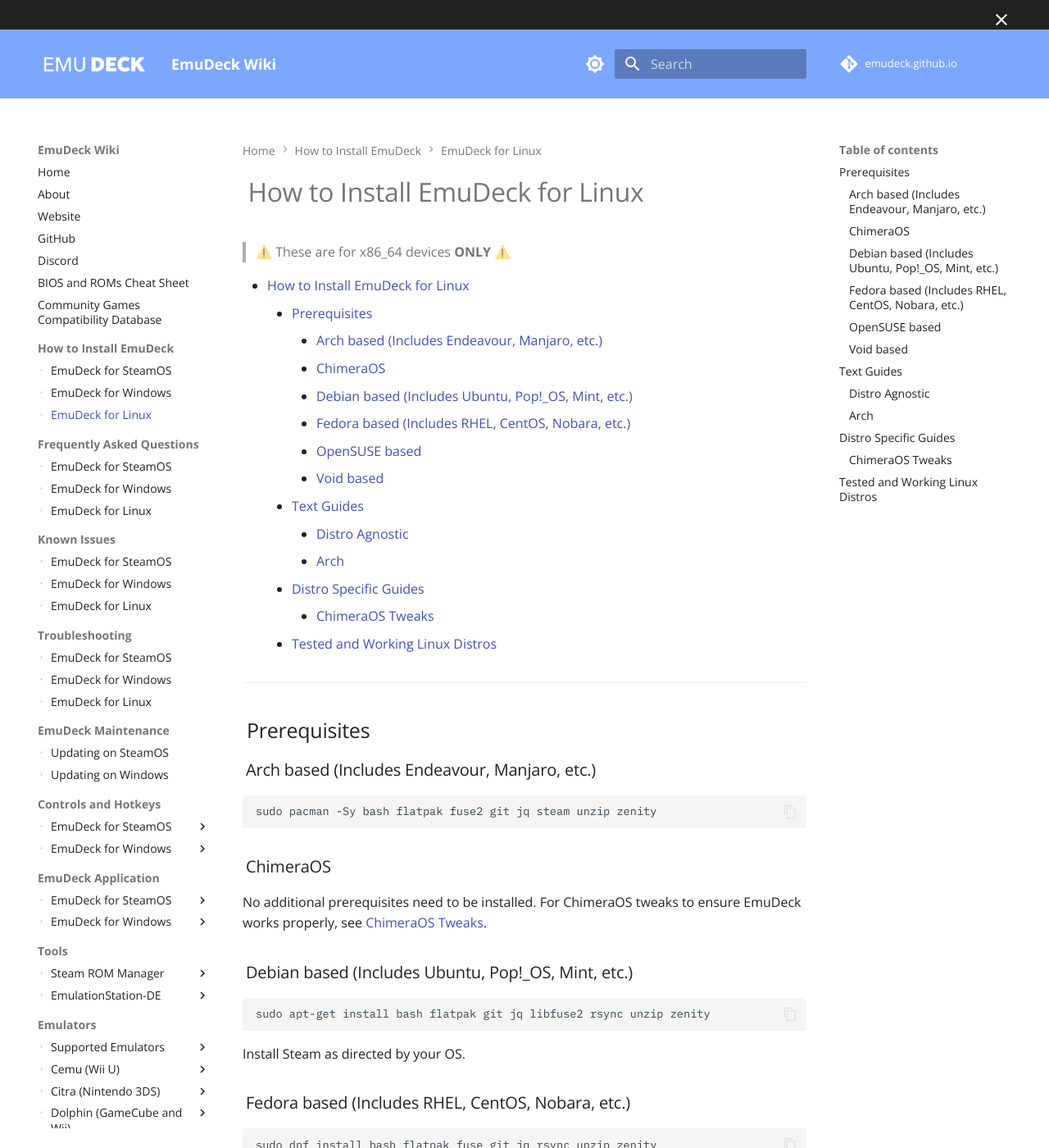
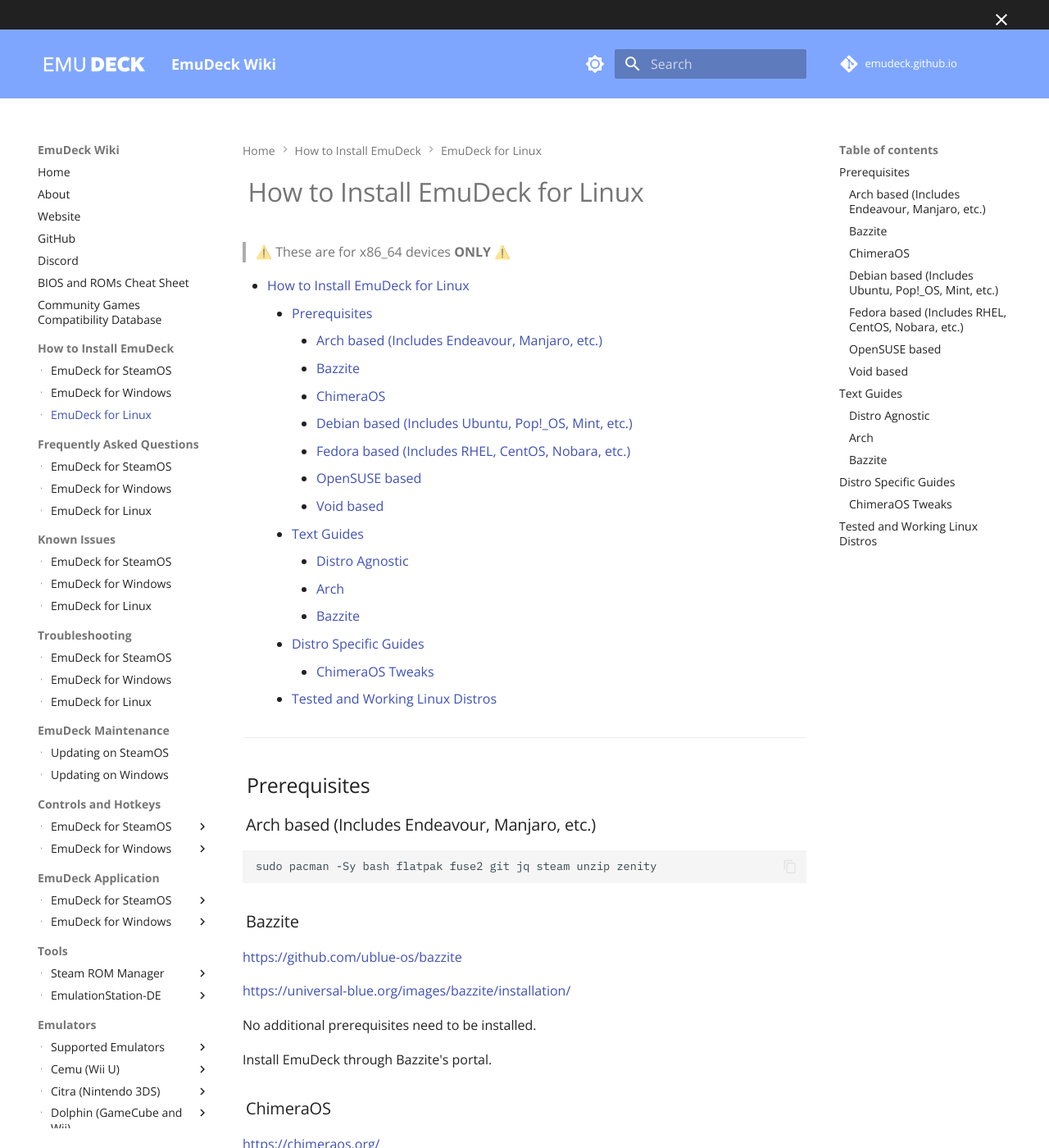
Before and after one commit to EmuDeck/emudeck.github.io, an MkDocs documentation site: the page built from docs/how-to-install-emudeck/linux/index.md, in a window 1280 px wide and 1400 px high. Shown: the whole window at 82% size. Built offline with MkDocs 1.6.1 and Material for MkDocs 9.7.7, drawn with Linux system fonts in a browser that asks for light colours; comment, search, counter and statistics services are not loaded; some of the changed text lies outside the part shown.

Commit message:
[Add] Bazzite to emudeck for linux page

````diff
--- a/docs/how-to-install-emudeck/linux/index.md
+++ b/docs/how-to-install-emudeck/linux/index.md
@@ -14,7 +14,19 @@
 sudo pacman -Sy bash flatpak fuse2 git jq steam unzip zenity
 ```
 
+### Bazzite
+
+[https://github.com/ublue-os/bazzite](https://github.com/ublue-os/bazzite)
+
+[https://universal-blue.org/images/bazzite/installation/](https://universal-blue.org/images/bazzite/installation/)
+
+No additional prerequisites need to be installed.
+
+Install EmuDeck through Bazzite's portal.
+
 ### ChimeraOS
+
+[https://chimeraos.org/](https://chimeraos.org/)
 
 No additional prerequisites need to be installed. For ChimeraOS tweaks to ensure EmuDeck works properly, see [ChimeraOS Tweaks](#chimeraos-tweaks).
 
@@ -64,6 +76,10 @@
 
 Either use the [Distro Agnostic](#distro-agnostic) guide or use the [AUR Package](https://aur.archlinux.org/packages/emudeck) with the AUR helper of your choice.
 
+### Bazzite
+
+Install EmuDeck through Bazzite's portal.
+
 ***
 
 ## Distro Specific Guides
````
